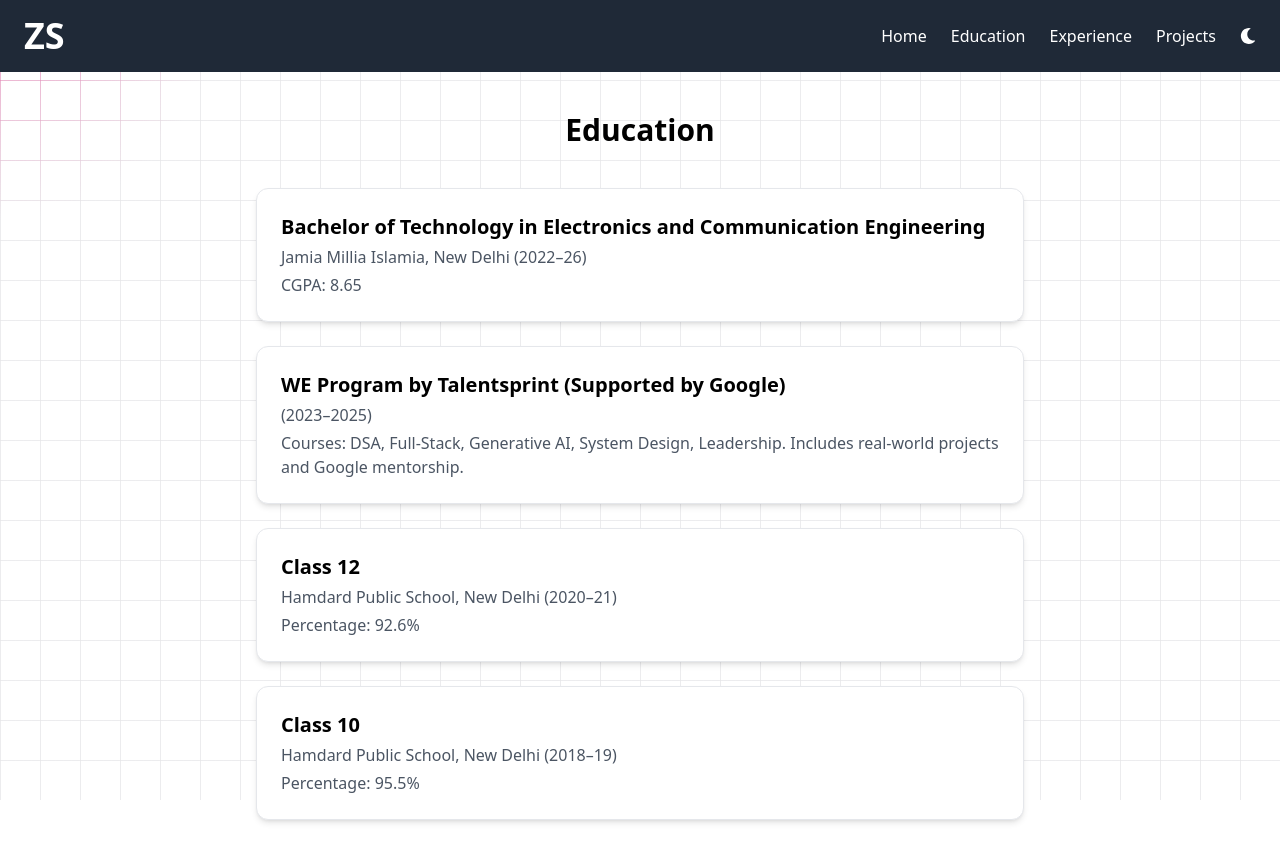
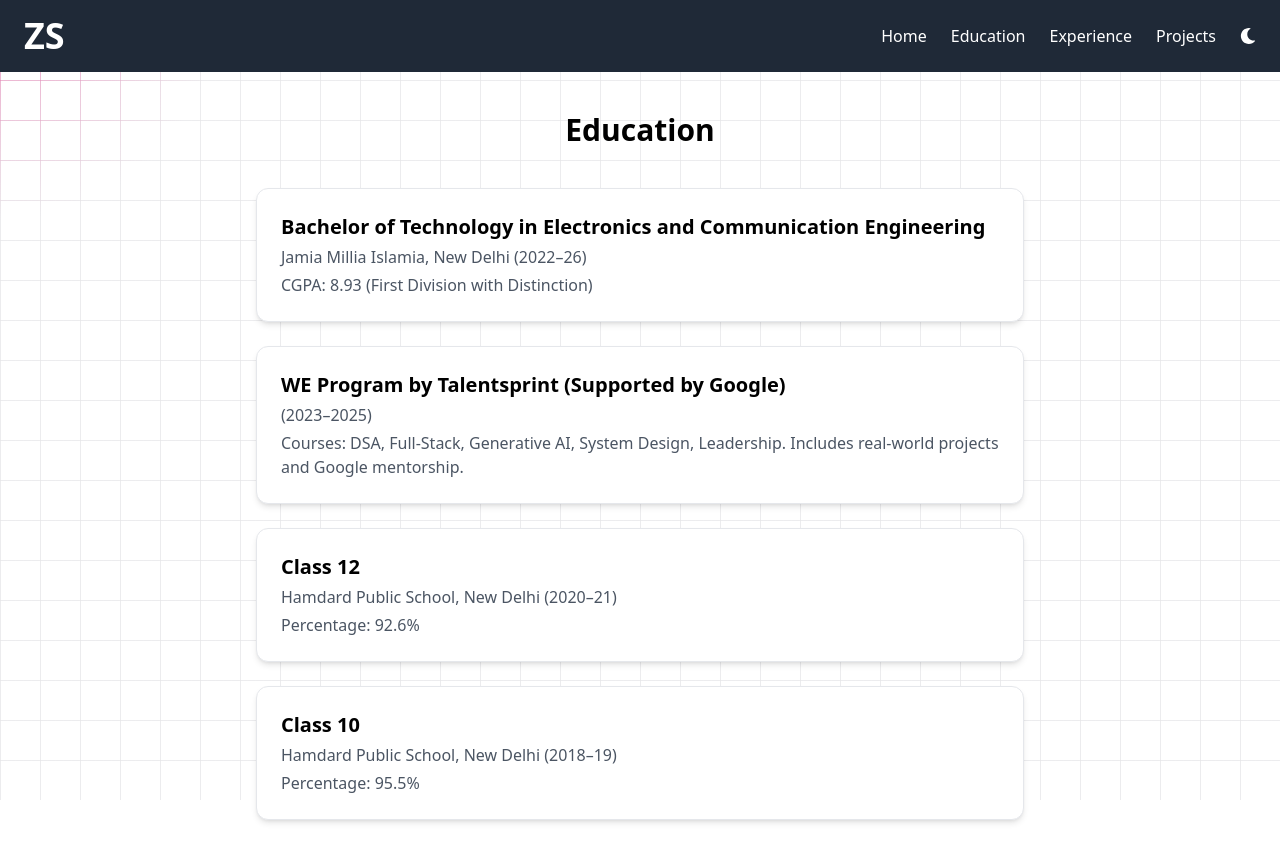
Before and after one commit to Zoheen0610/pf, a React (Create React App) app: page /education in a window 1280 px wide. Shown: the top 862 px of the page. Built offline with nearby package versions, Linux system fonts and the light colour scheme.

Commit message:
updated spi

```diff
--- a/src/pages/Education.jsx
+++ b/src/pages/Education.jsx
@@ -14,7 +14,7 @@ const Education = () => {
               title:
                 "Bachelor of Technology in Electronics and Communication Engineering",
               subtitle: "Jamia Millia Islamia, New Delhi (2022–26)",
-              detail: "CGPA: 8.65",
+              detail: "CGPA: 8.93 (First Division with Distinction)",
             },
             {
               title: "WE Program by Talentsprint (Supported by Google)",
```
